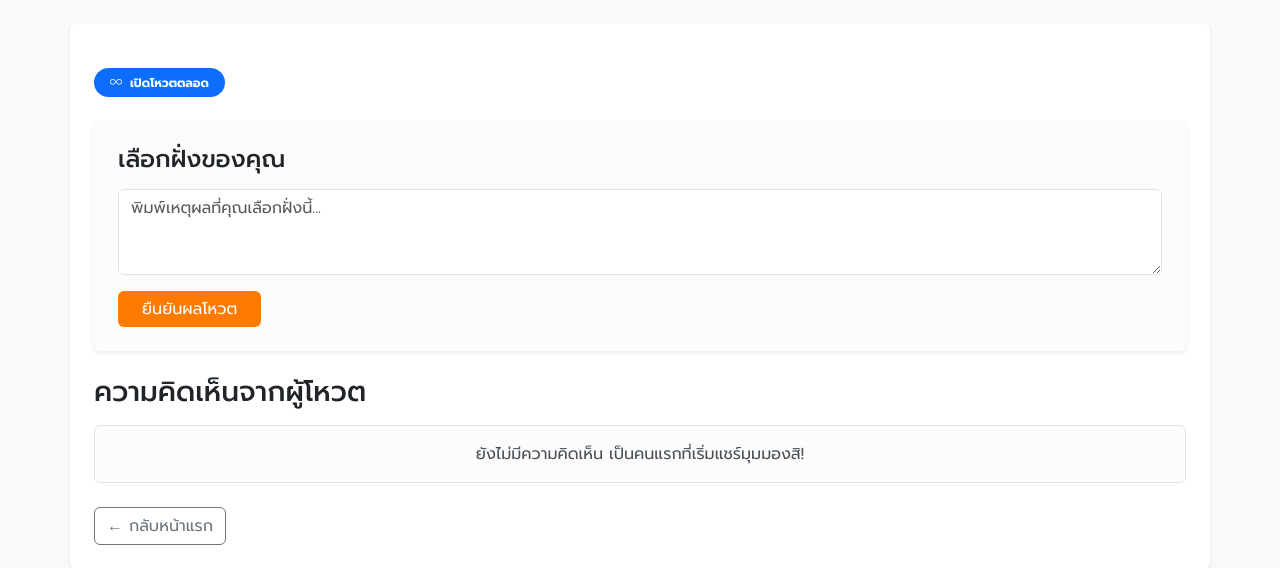
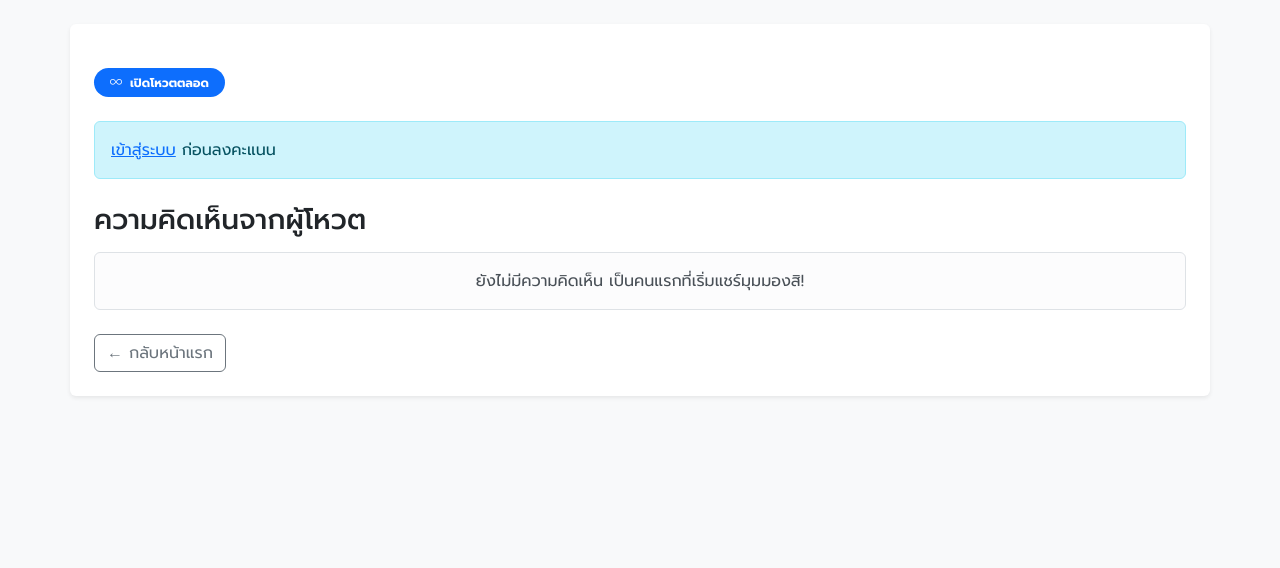
Before and after one commit to 6810420015/CN331-1, a Django app: template ProjectFiles/debates/templates/debates/topic_detail.html in a window 1280 px wide. Shown: the part 56-624 px from the top of the page. Run offline with Django 5.2, Linux system fonts and the light colour scheme; the template is opened without the code that fills it, so the values that code supplies are empty.

Commit message:
feat: guide voters through voting states
Hide voting for expired topics and previous voters, and prompt signed-out visitors to log in.

```diff
--- a/ProjectFiles/debates/templates/debates/topic_detail.html
+++ b/ProjectFiles/debates/templates/debates/topic_detail.html
@@ -1,3 +1,4 @@
+
 {% extends 'debates/base.html' %}
 
 {% block content %}
@@ -17,11 +18,21 @@
         {% endif %}
     </div>
 
-    <!-- ฟอร์มโหวต (จะโดนซ่อนอัตโนมัติถ้ากระทู้หมดเวลา) -->
+    <!-- ฟอร์มโหวต: แสดงตามสถานะหัวข้อและผู้ใช้ -->
     {% if topic.is_expired %}
         <div class="alert alert-danger text-center shadow-sm border-0 mb-5 py-4" role="alert">
             <h4 class="alert-heading mb-0"><i class="bi bi-x-circle-fill me-2"></i> กระทู้นี้หมดเวลาโหวตแล้ว</h4>
         </div>
+    {% elif user_vote %}
+        <div class="alert alert-success mb-4" role="status">
+            คุณโหวตฝั่ง <strong>{{ user_vote.side.name }}</strong> แล้ว ขอบคุณที่ร่วมแสดงความคิดเห็น
+        </div>
+    {% elif not user.is_authenticated %}
+        <div class="alert alert-info mb-4" role="status">
+            <a href="{% url 'login' %}?next={{ request.path|urlencode }}">เข้าสู่ระบบ</a> ก่อนลงคะแนน
+        </div>
+    {% elif not topic.sides.exists %}
+        <div class="alert alert-warning mb-4" role="status">หัวข้อนี้ยังไม่มีตัวเลือกสำหรับลงคะแนน</div>
     {% else %}
         <div class="card shadow-sm mb-4 border-0" style="background-color: #fcfcfc;">
             <div class="card-body p-4">
@@ -45,13 +56,12 @@
         </div>
     {% endif %}
 
-    <!-- สรุปผลโหวต (ซ่อนทั้งกล่องถ้ายังไม่มีคนโหวต) -->
+    <!-- สรุปผลโหวต -->
     {% with total_votes=topic.comments.count %}
         {% if total_votes > 0 %}
             <h3 class="mb-3 mt-5">สรุปผลโหวต</h3>
             <div class="card shadow-sm border-0 mb-5">
                 <div class="card-body p-4">
-                    <!-- ป้ายบอกฝั่งและจำนวนโหวต (Legend) -->
                     <div class="d-flex flex-wrap justify-content-between mb-3 px-2">
                         {% for side in topic.sides.all %}
                             <div class="{% if forloop.first %}text-start{% elif forloop.last %}text-end{% else %}text-center{% endif %}" style="flex: 1;">
@@ -62,7 +72,6 @@
                         {% endfor %}
                     </div>
 
-                    <!-- หลอดแสดงผลแบบแท่งเดียวแบ่งสี -->
                     <div class="progress" style="height: 24px; border-radius: 12px;">
                         {% for side in topic.sides.all %}
                             {% if side.comment_set.count > 0 %}
```
